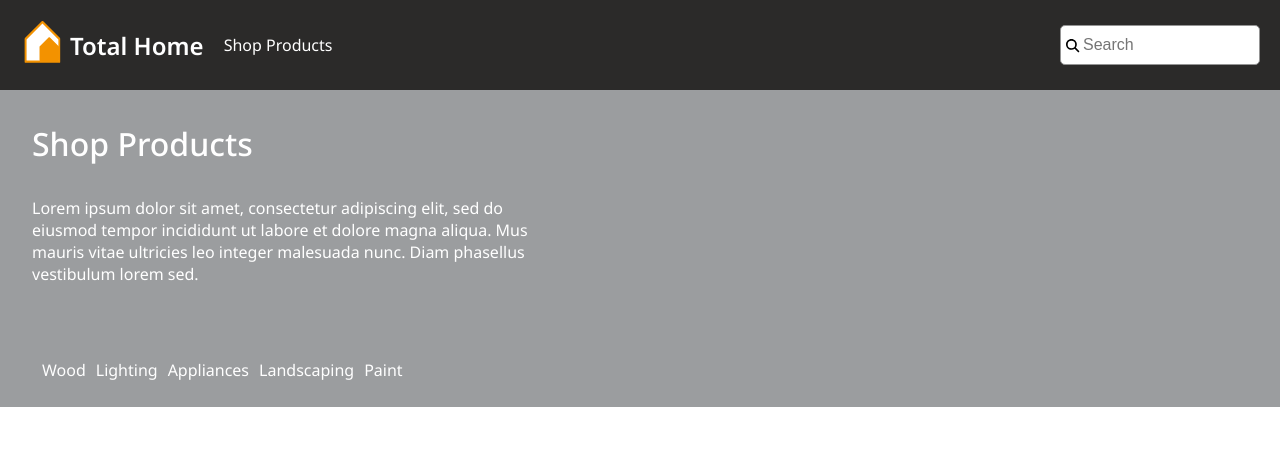
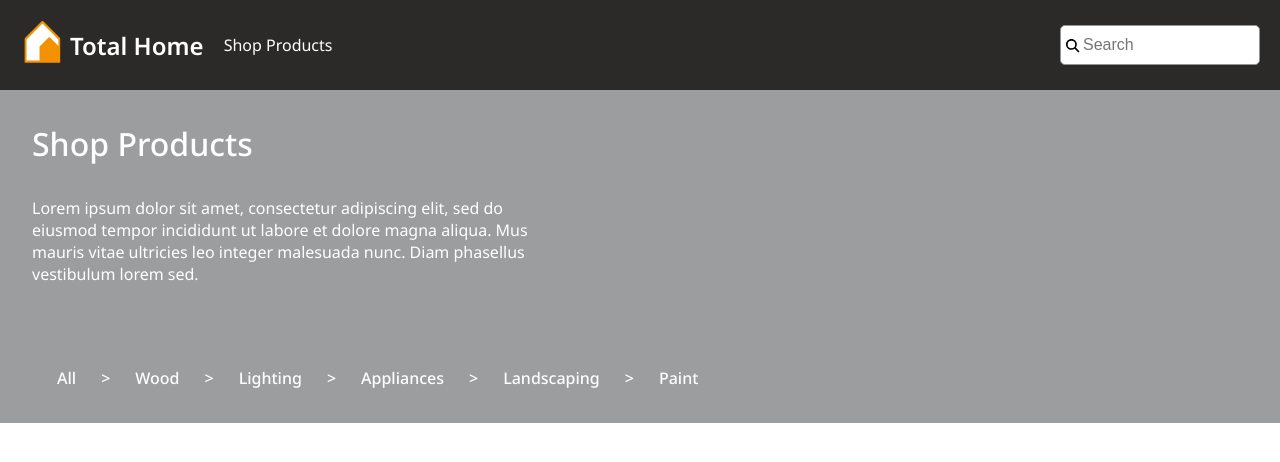
Before and after one commit to wrfmartinez/grp_frontend_django, a React (Vite) app: page /shop-products in a window 1280 px wide. Shown: the top 462 px of the page. Built offline with nearby package versions, Linux system fonts and the light colour scheme.

Commit message:
Fix breadcrumb styling issue and routing

```diff
--- a/src/components/Filter.jsx
+++ b/src/components/Filter.jsx
@@ -1,18 +1,77 @@
 import "./css/Filter.css";
 import { useState } from "react";
-import { Link } from "react-router-dom";
+import { Link, useLocation } from "react-router-dom";
 
 const Filter = () => {
-  const [ isActive, setIsActive ] = useState("");
+  const location = useLocation();
+
+  const isActive = (path) => {
+    return location.pathname.includes(path);
+  };
 
   return (
     <section id="filter">
       <ul className="categories">
-        <li className={({ isActive }) => (isActive ? 'category active' : 'category inactive')}><Link to="shop-products/wood">Wood</Link></li>
-        <li className={({ isActive }) => (isActive ? 'category active' : 'category inactive')}><Link to="shop-products/lighting">Lighting</Link></li>
-        <li className={({ isActive }) => (isActive ? 'category active' : 'category inactive')}><Link to="shop-products/appliances">Appliances</Link></li>
-        <li className={({ isActive }) => (isActive ? 'category active' : 'category inactive')}><Link to="shop-products/landscaping">Landscaping</Link></li>
-        <li className={({ isActive }) => (isActive ? 'category active' : 'category inactive')}><Link to="shop-products/paint">Paint</Link></li>
+        <li className="category">
+          <Link
+            className={`${
+              isActive("shop-products/all") ? "active" : "inactive"
+            }`}
+            to="shop-products/all"
+          >
+            All
+          </Link>
+        </li>
+        <li className="category">
+          <Link
+            className={`${
+              isActive("shop-products/wood") ? "active" : "inactive"
+            }`}
+            to="shop-products/wood"
+          >
+            Wood
+          </Link>
+        </li>
+        <li className="category">
+          <Link
+            className={`${
+              isActive("shop-products/lighting") ? "active" : "inactive"
+            }`}
+            to="shop-products/lighting"
+          >
+            Lighting
+          </Link>
+        </li>
+        <li className="category">
+          <Link
+            className={`${
+              isActive("shop-products/appliances") ? "active" : "inactive"
+            }`}
+            to="shop-products/appliances"
+          >
+            Appliances
+          </Link>
+        </li>
+        <li className="category">
+          <Link
+            className={`${
+              isActive("shop-products/landscaping") ? "active" : "inactive"
+            }`}
+            to="shop-products/landscaping"
+          >
+            Landscaping
+          </Link>
+        </li>
+        <li className="category">
+          <Link
+            className={`${
+              isActive("shop-products/paint") ? "active" : "inactive"
+            }`}
+            to="shop-products/paint"
+          >
+            Paint
+          </Link>
+        </li>
       </ul>
     </section>
   );
--- a/src/components/css/Filter.css
+++ b/src/components/css/Filter.css
@@ -32,6 +32,17 @@
     content: "";
 }
 
+.inactive {
+    border-radius: 5px;
+    padding: 8px 15px;
+}
+
+.active {
+    background-color: #4c4d4f;
+    border-radius: 5px;
+    padding: 8px 15px;
+}
+
 @media (min-width: 900px) and (max-width: 1600px) {
     .categories {
         justify-content: flex-start;
--- a/src/main.jsx
+++ b/src/main.jsx
@@ -17,6 +17,10 @@ const router = createBrowserRouter([
     path: "/shop-products",
     element: <AllProducts />,
     children: [
+      {
+        path: "shop-products/all",
+        element: <Products />
+      },
       {
         path: "shop-products/wood",
         element: <Products />,
```
